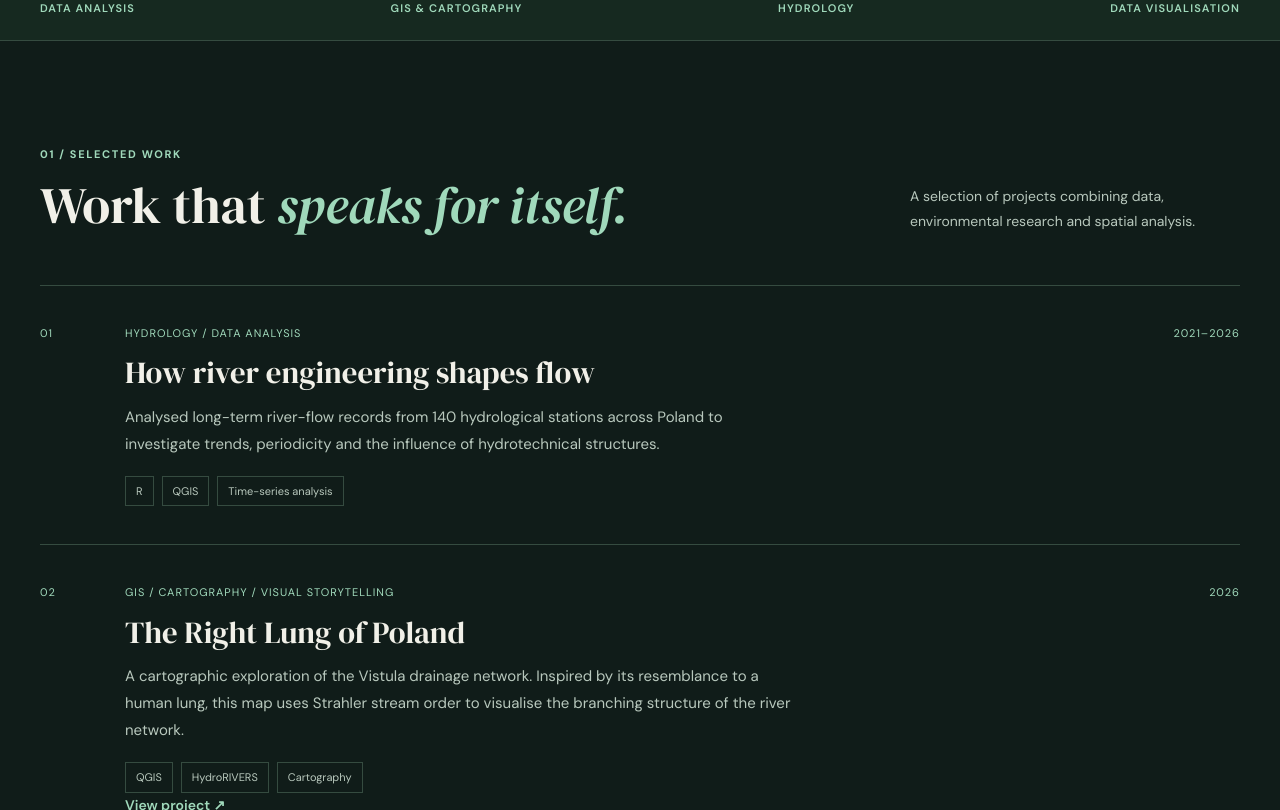
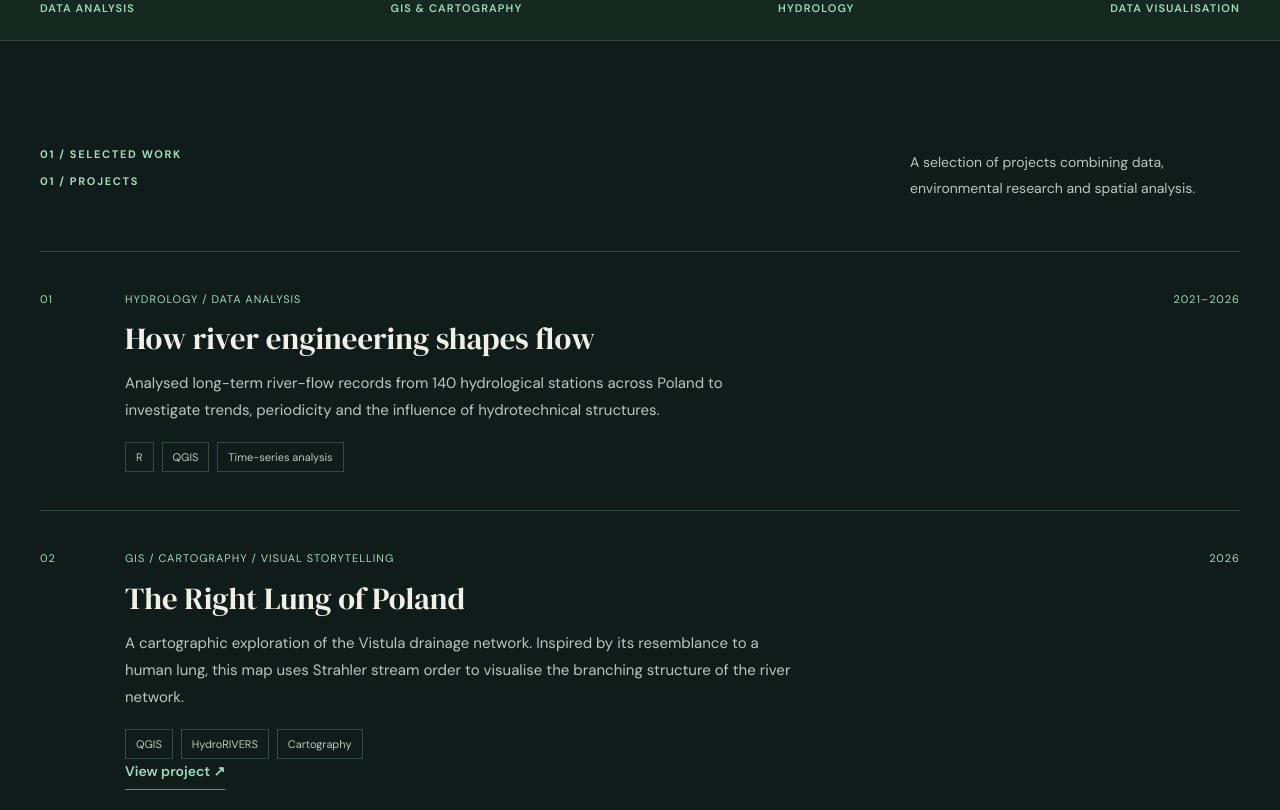
Before and after one commit to Troctolite/Troctolite.github.io, a Jekyll site: the page built from index.html, in a window 1280 px wide and 900 px high, scrolled down 834 px, cut to the strip 90-900 px from the top of the window. Built offline with Jekyll 4.4.1, drawn with Linux system fonts in a browser that asks for light colours.

Commit message:
Update index.html

```diff
--- a/index.html
+++ b/index.html
@@ -70,7 +70,7 @@ layout: default
     <div class="home-section-heading">
       <div>
         <p class="home-kicker">01 / SELECTED WORK</p>
-        <h2>Work that <em>speaks for itself.</em></h2>
+       <p class="home-kicker">01 / PROJECTS</p>
       </div>
 
       <p>
```
